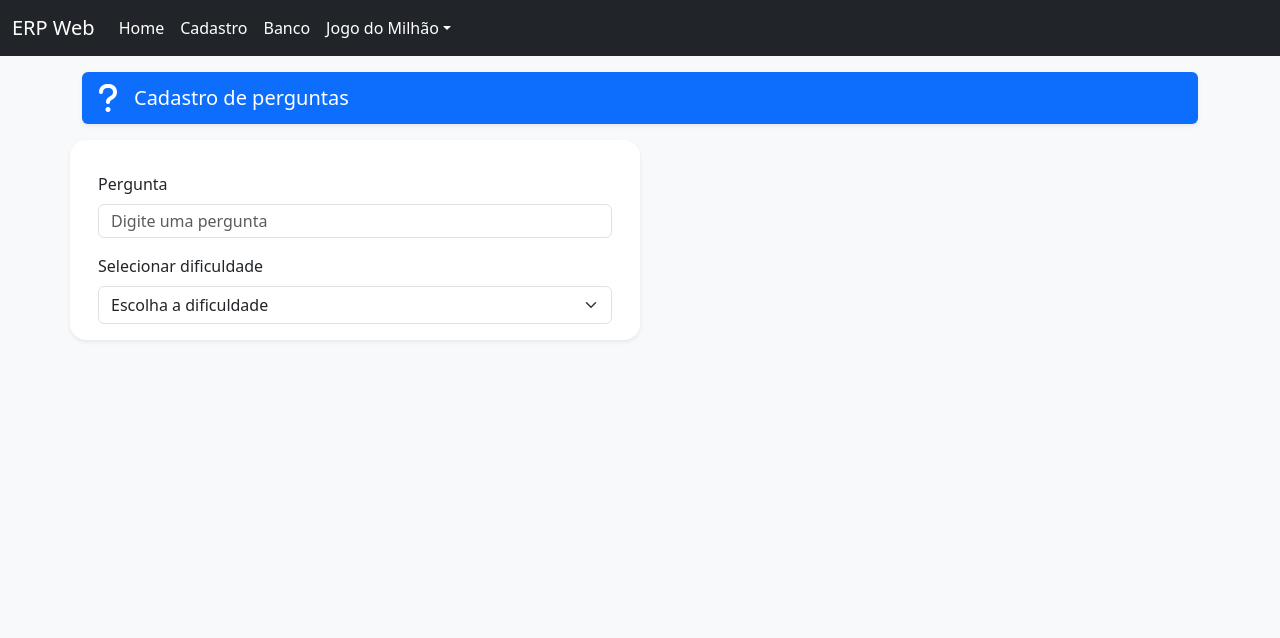
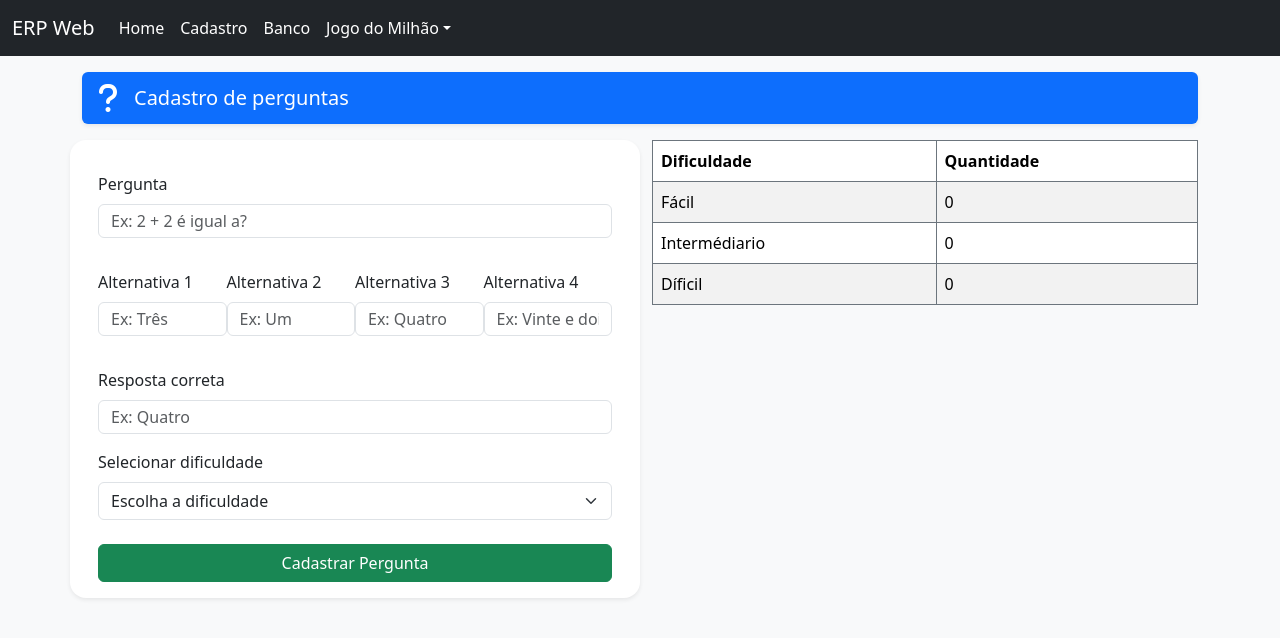
Before and after one commit to mgabrielgc27/caixa, a React (Vite) app: page /perguntas in a window 1280 px wide. Shown: the top 638 px of the page. Built offline with nearby package versions, Linux system fonts and the light colour scheme.

Commit message:
interface perguntas

```diff
--- a/src/pages/home/home.jsx
+++ b/src/pages/home/home.jsx
@@ -10,7 +10,7 @@ export default function home() {
         <Header
           titulo='Home'
           icone='fa-solid fa-house' />
-        <div className='text-center bg-dark text-white rounded-4 shadow-sm shadow w-220px p-5'>
+        <div className='text-center bg-white text-primary rounded-4 shadow shadow w-220px p-5'>
           <div className='row'>
             <i class="fa-5x fa-solid fa-door-open mt-5"></i>
 
--- a/src/pages/jogo/perguntas.jsx
+++ b/src/pages/jogo/perguntas.jsx
@@ -3,6 +3,8 @@ import Menu from '../../layout/menuNav'
 import Header from '../../components/header'
 import Input from '../../components/input'
 import Select from '../../components/select'
+import Button from '../../components/button'
+import Table from '../../components/table'
 import { useState, useEffect } from 'react'
 
 export default function perguntas() {
@@ -11,9 +13,82 @@ export default function perguntas() {
         'Fácil', 'Intermédiario', 'Difícil'
     ]
 
-    const [perguntas, setPerguntas] = useState([])
+    const [listaPerguntas, setListaPerguntas] = useState([])
     const [pergunta, setPergunta] = useState('')
+    const [alternativa1, setAlternativa1] = useState('')
+    const [alternativa2, setAlternativa2] = useState('')
+    const [alternativa3, setAlternativa3] = useState('')
+    const [alternativa4, setAlternativa4] = useState('')
+    const [resposta, setResposta] = useState('')
     const [dificuldade, setDificuldade] = useState('')
+
+    function cadastrarPergunta() {
+        // adicionar verificação para alternativas n serem iguais
+        if (!pergunta) {
+            alert('Digite uma pergunta válida')
+            return
+        }
+
+        if (!alternativa1) {
+            alert('Digite a primeira alternativa')
+            return
+        }
+
+        if (!alternativa2) {
+            alert('Digite a segunda alternativa')
+            return
+        }
+
+        if (!alternativa3) {
+            alert('Digite a terceira alternativa')
+            return
+        }
+
+        if (!alternativa4) {
+            alert('Digite a quarta alternativa')
+            return
+        }
+
+        if (!resposta) {
+            alert('Digite uma resposta')
+            return
+        }
+
+        if (!dificuldade) {
+            alert('Escolha uma dificuldade')
+            return
+        }
+
+        if (listaPerguntas.filter(l => l.pergunta == pergunta).length > 0) {
+            alert('Pergunta ja existe')
+            return
+        }
+
+        const alternativas = [alternativa1, alternativa2, alternativa3, alternativa4];
+        if (!alternativas.find(a => a === resposta)) {
+            alert('Resposta não confere com as alternativas')
+            return
+        }
+
+        const listaPerguntasTemp = listaPerguntas
+
+        listaPerguntasTemp.push({
+            pergunta: pergunta,
+            alternativas: alternativas,
+            resposta: resposta,
+            dificuldade: dificuldade
+        })
+
+        setListaPerguntas(listaPerguntasTemp)
+        alert('Pergunta cadastrada')
+        setPergunta('')
+        setAlternativa1('')
+        setAlternativa2('')
+        setAlternativa3('')
+        setAlternativa4('')
+        setResposta('')
+        setDificuldade('')
+    }
 
     return (
         <div>
@@ -33,8 +108,42 @@ export default function perguntas() {
                                 Nome='Pergunta'
                                 Id='pergunta'
                                 value={pergunta}
-                                placeholder='Digite uma pergunta'
+                                placeholder='Ex: 2 + 2 é igual a?'
                                 onChange={e => setPergunta(e.target.value)} />
+
+                            <div className='d-flex'>
+                                <Input
+                                    Nome='Alternativa 1'
+                                    Id='alternativa-1'
+                                    value={alternativa1}
+                                    placeholder='Ex: Três'
+                                    onChange={e => setAlternativa1(e.target.value)} />
+                                <Input
+                                    Nome='Alternativa 2'
+                                    Id='alternativa-2'
+                                    value={alternativa2}
+                                    placeholder='Ex: Um'
+                                    onChange={e => setAlternativa2(e.target.value)} />
+                                <Input
+                                    Nome='Alternativa 3'
+                                    Id='alternativa-3'
+                                    value={alternativa3}
+                                    placeholder='Ex: Quatro'
+                                    onChange={e => setAlternativa3(e.target.value)} />
+                                <Input
+                                    Nome='Alternativa 4'
+                                    Id='alternativa-4'
+                                    value={alternativa4}
+                                    placeholder='Ex: Vinte e dois'
+                                    onChange={e => setAlternativa4(e.target.value)} />
+                            </div>
+
+                            <Input
+                                Nome='Resposta correta'
+                                Id='resposta-correta'
+                                value={resposta}
+                                placeholder='Ex: Quatro'
+                                onChange={e => setResposta(e.target.value)} />
 
                             <Select
                                 Nome="Selecionar dificuldade"
@@ -44,12 +153,44 @@ export default function perguntas() {
                                 opções={dificuldades}
                                 onChange={e => setDificuldade(e.target.value)} />
 
+                            <div className='d-flex flex-column pt-4'>
+                                <Button
+                                    tipoBotao="btn btn-success"
+                                    onClick={cadastrarPergunta}>
+                                    Cadastrar Pergunta
+                                </Button>
+
+                            </div>
+
                         </div>
 
                     </div>
 
                     <div className='col-lg-6'>
-
+                        <div>
+                            <Table>
+                                <thead>
+                                    <tr>
+                                        <th>Dificuldade</th>
+                                        <th>Quantidade</th>
+                                    </tr>
+                                </thead>
+                                <tbody>
+                                    <tr>
+                                        <td>Fácil</td>
+                                        <td>{listaPerguntas.filter(l => l.dificuldade == 'Fácil').length}</td>
+                                    </tr>
+                                    <tr>
+                                        <td>Intermédiario</td>
+                                        <td>{listaPerguntas.filter(l => l.dificuldade == 'Intermédiario').length}</td>
+                                    </tr>
+                                    <tr>
+                                        <td>Díficil</td>
+                                        <td>{listaPerguntas.filter(l => l.dificuldade == 'Díficil').length}</td>
+                                    </tr>
+                                </tbody>
+                            </Table>
+                        </div>
                     </div>
 
                 </div>
```
